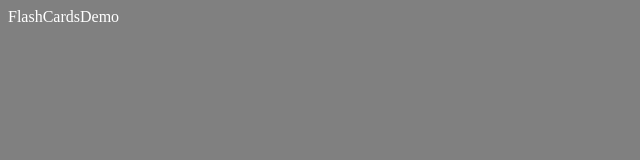
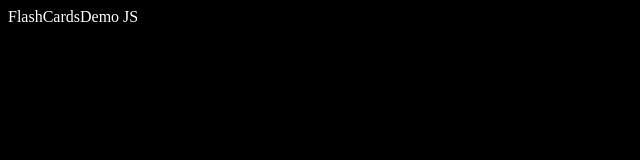
Before and after one commit to sebago1/FlashCardsDemo, a plain HTML site: page index.html in a window 1280 px wide. Shown: the whole page, without its empty margins (0-640 px from the left). Drawn offline with Linux system fonts and the light colour scheme.

Commit message:
add styles to project

```diff
--- a/index.html
+++ b/index.html
@@ -2,20 +2,14 @@
 <html lang="pl">
 <head>
 	<meta charset="utf-8" />
+	<meta http-equiv="X-UA-Compatible" content="IE=edge,chrome=1" />
 	<title>Git Starter Test</title>
-	<meta http-equiv="X-UA-Compatible" content="IE=edge,chrome=1" />
-	<style>
-	body
-	{
-	background-color:grey;
-	color:white;
-	}
-	</style>
+	<link href="styles/style.css" rel="stylesheet" type="text/css">
 
 </head>
 <body>
 
-FlashCardsDemo
+FlashCardsDemo JS
 
 </body>
 </html>
--- /dev/null
+++ b/styles/style.css
@@ -0,0 +1,5 @@
+body
+{
+	color:white;
+	background-color: black;
+}
```
